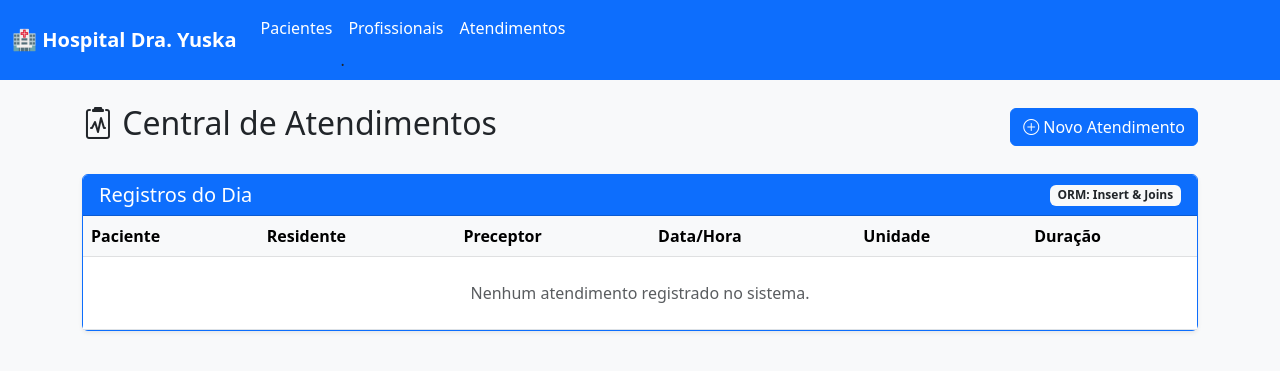
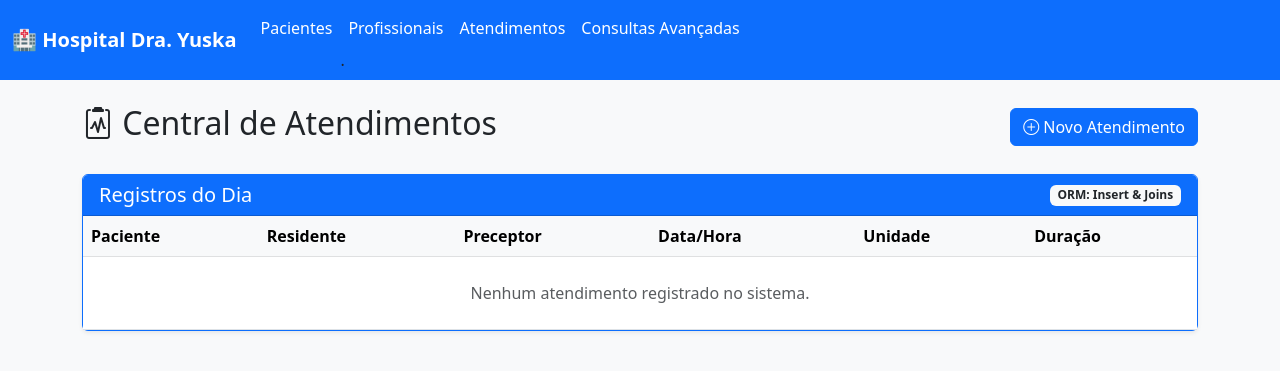
Before and after one commit to antoniofpneto/Sistema-de-Gestao-Hospitalar-Dra-Yuska-Maritan-Brito-Projeto-Banco-de-Dados-, a Flask app: page /atendimentos in a window 1280 px wide. Shown: the top 371 px of the page. Run offline with Flask 3, Linux system fonts and the light colour scheme.

Commit message:
feat(consultas-avancadas): adicionando a rota da consulta no app.py e o link no base.html

```diff
--- a/app/app.py
+++ b/app/app.py
@@ -2,6 +2,7 @@
 import os
 from flask import Flask, render_template, request, redirect, url_for
 from models import db, Pessoa, Paciente, Preceptor, Residente, Atendimento, ProcedimentoRealizado, Unidade, Procedimento
+import consultas_avancadas as ca
 from dotenv import load_dotenv, find_dotenv
 from sqlalchemy import func, text
 from datetime import date, datetime
@@ -342,6 +343,14 @@ def listar_profissionais():
                            preceptores=preceptores,
                            residentes_stats=residentes_stats)
 
+@app.route('/consultas-avancadas')
+def consultas_avancadas():
+    return render_template(
+        'consultas_avancadas.html',
+        preceptores_flamenguistas=ca.preceptores_de_atendimentos_a_flamenguistas(),
+        ultimos_atendimentos=ca.ultimo_atendimento_por_paciente(),
+        percentuais_alto_risco=ca.percentual_alto_risco_por_residente(),
+    )
 
 if __name__ == '__main__':
     with app.app_context():
--- a/app/templates/base.html
+++ b/app/templates/base.html
@@ -29,6 +29,9 @@
                     <li class="nav-item">
                         <a class="nav-link text-white" href="{{ url_for('listar_atendimentos') }}">Atendimentos</a>
                     </li>
+                    <li class="nav-item">
+                        <a class="nav-link text-white" href="{{ url_for('consultas_avancadas') }}">Consultas Avançadas</a>
+                    </li>
                 </ul>
             </div>
         </div>
```
